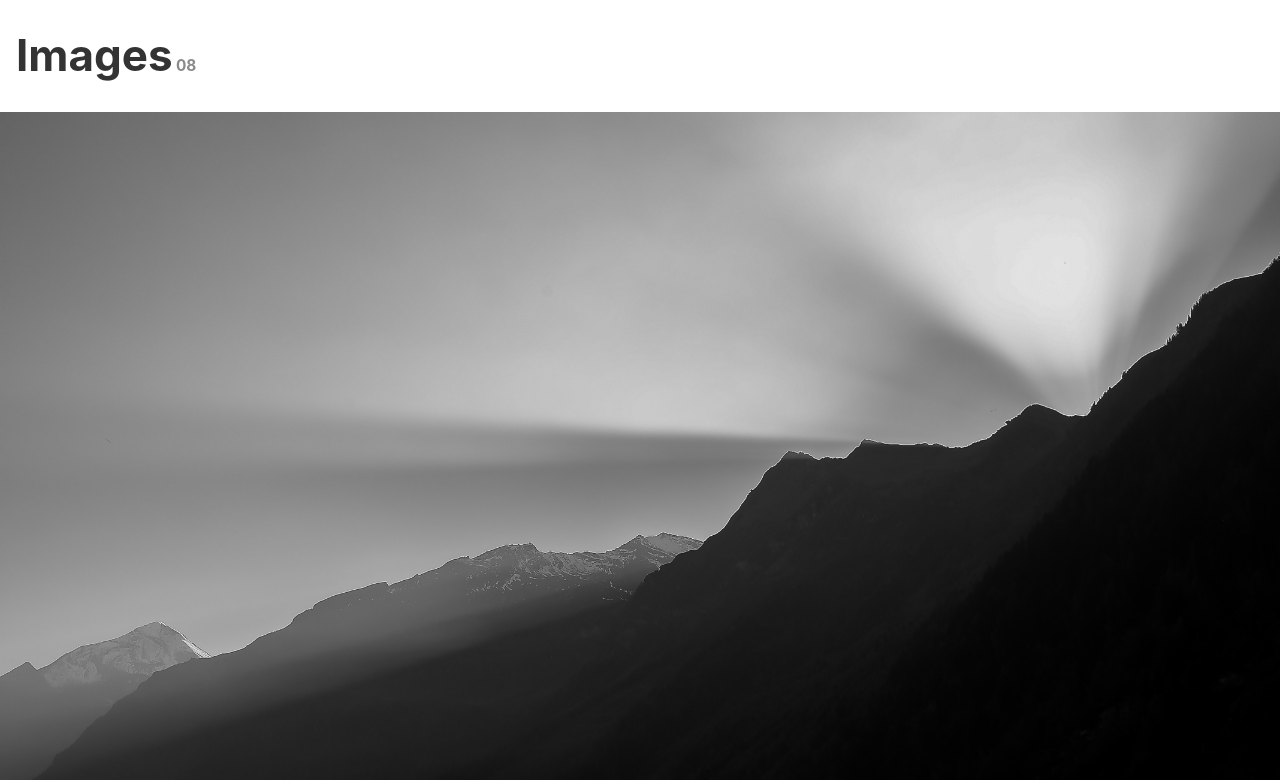
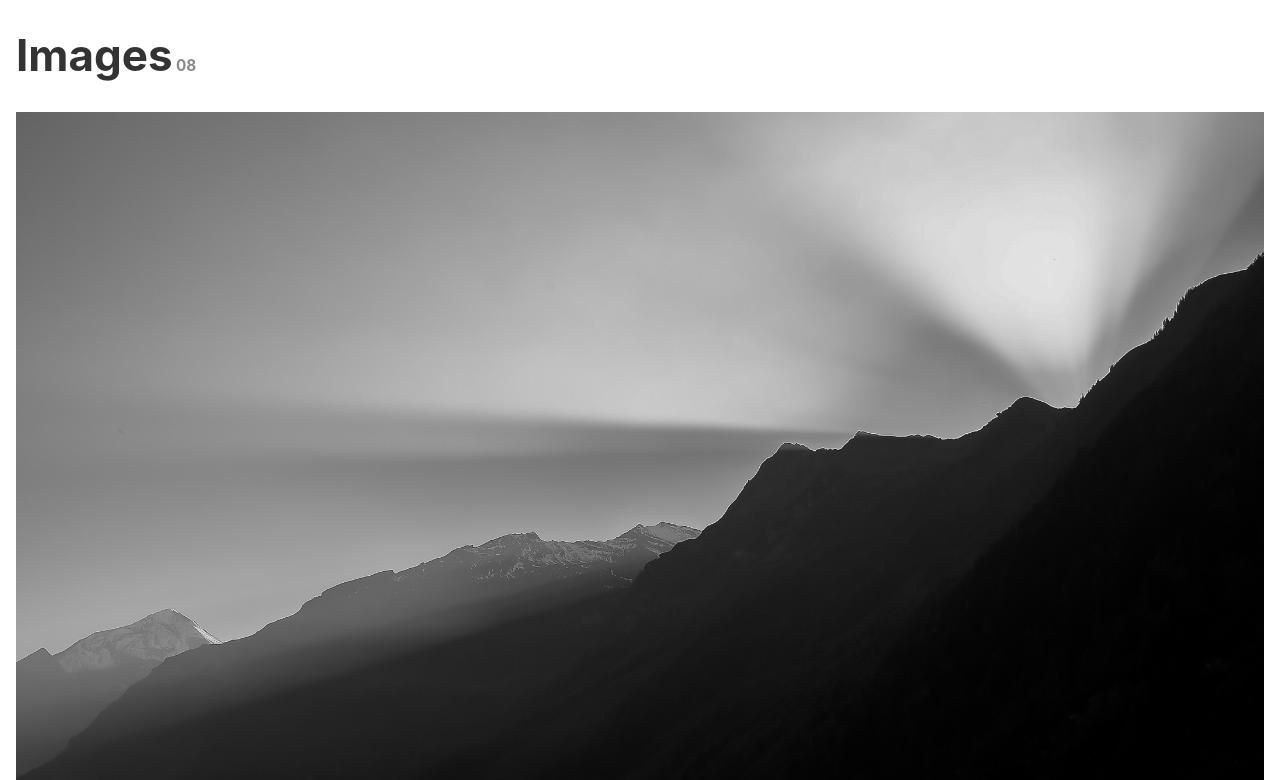
Before and after one commit to NiallEccles/Gallium, a website: page src/index.html in a window 1280 px wide. Shown: the part 1680-2460 px from the top of the page. Drawn offline with nearby package versions, Linux system fonts and the light colour scheme; files that its build step writes are made by us from their sources.

Commit message:
Removed fullwidth image for now. Will come back to it later.

```diff
--- a/src/sass/_base.scss
+++ b/src/sass/_base.scss
@@ -6,7 +6,6 @@ body {
 	color: $dark;
 	font-family: $font-family;
 	font-size: 100%;
-	overflow-x: hidden;
 }
 
 body,
--- a/src/sass/_images.scss
+++ b/src/sass/_images.scss
@@ -1,9 +1,5 @@
 .fullwidth{
-    width: 100vw;
-    position: relative;
-    margin-left: -50vw;
-    left: 50%;
-    overflow-x: hidden;
+
     img{
        width: 100%;
     }
--- a/src/sass/_lists.scss
+++ b/src/sass/_lists.scss
@@ -1,5 +1,5 @@
 ul, ol{
-    li{
+    li:not(.nav){
         margin-bottom: 0.35em;
     }
 }
--- a/src/sass/_navigation.scss
+++ b/src/sass/_navigation.scss
@@ -55,6 +55,7 @@
 		}
 		li {
 			display: flex;
+			margin-bottom: 0!important;
 			a{
 				@media screen and (max-width: $mobile) {
 					width:100%;
```
Also changed, not shown: dist/css/style.css.
